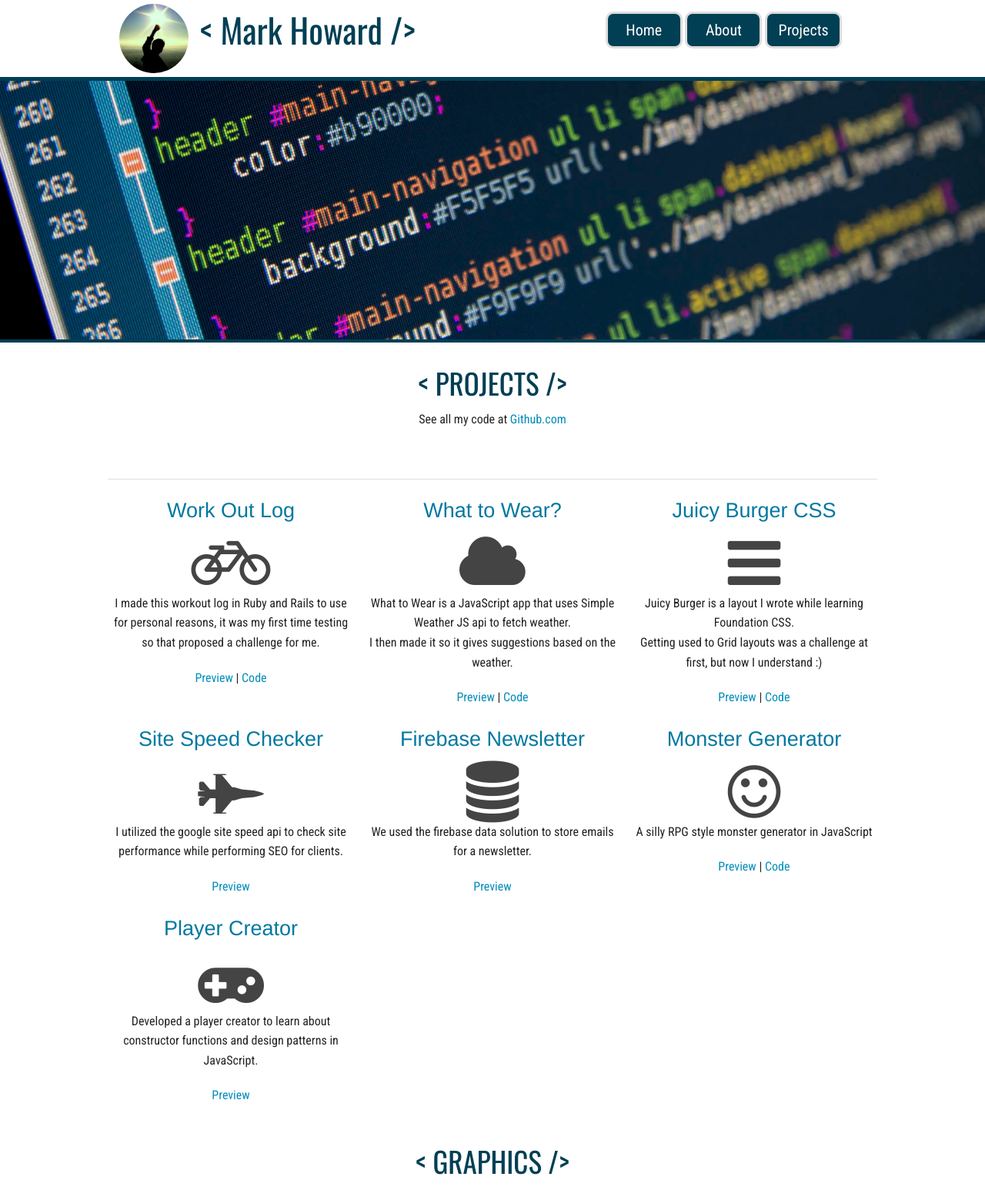
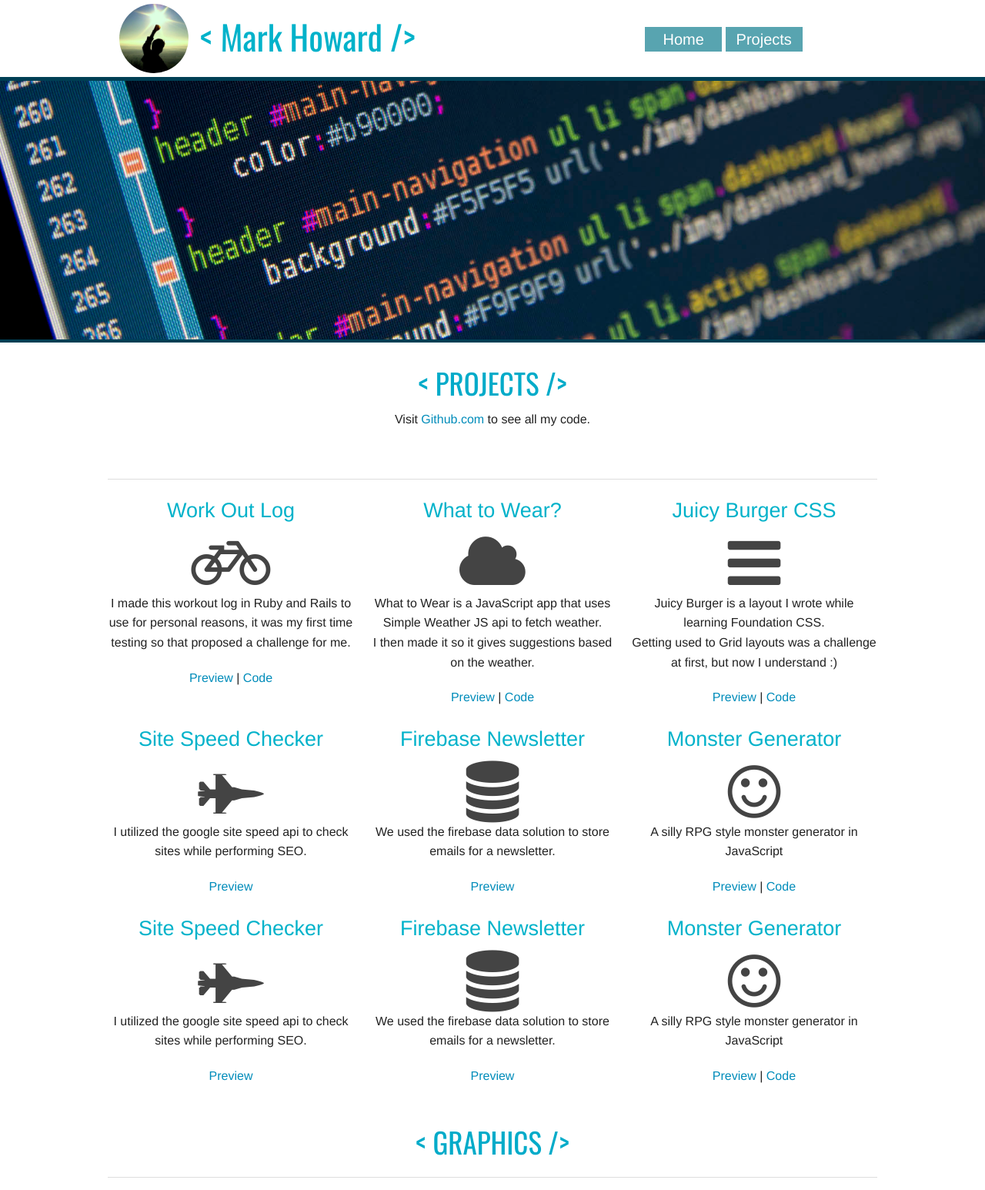
Before and after one commit to iheartkode/iheartkode.github.io, a plain HTML site: page projects.html in a window 1280 px wide. Shown: the top 1546 px of the page at 77% size. Drawn offline with nearby package versions, Linux system fonts and the light colour scheme.

Commit message:
Added new styles and removed the about page and put it on the homepage

```diff
--- a/css/main.css
+++ b/css/main.css
@@ -1,4 +1,24 @@
 @import url(https://fonts.googleapis.com/css?family=Roboto+Condensed|Oswald);
+
+
+@media screen and (max-width: 400px) {
+    .skills-img {
+        display: none;
+    }
+
+    .logo h1 {
+        margin-top: 5px;
+        margin-bottom: 5px;
+    }
+
+}
+
+
+}
+
+
+
+
 
 body {
     font-family: 'Roboto Condensed', sans-serif;
@@ -8,14 +28,15 @@ body {
 header {
     position: relative;
     top: 0;
-    background: #fff;
     width: 100%;
     color: #003f54;
     border-bottom: 5px solid #003f54;
 }
 header h1 {
-    color: #003f54;
+    color: #00B2CA;
     font-family: 'Oswald', sans-serif;
+    margin-top: 12px;
+
 }
 
 .logo {
@@ -35,22 +56,25 @@ header h1 {
 nav {
     color: #fff;
     text-align: center;
-    margin-top: 10px;
+    margin-top: 30px;
 }
 
 nav li {
     margin-top: 5px;
     display: inline-block;
     list-style: none;
-    background: #003f54;
-    padding: 5px;
-    border-radius: 10px;
+    background: #58A4B0;
     font-size: 20px;
-    border: 3px solid #DDDDDD;
     width: 100px;
     max-width: 100px;
     color: white;
+    transition: all 0.3s ease 0s;
 }
+
+nav li:hover {
+    background: #00B2CA;
+}
+
 
 nav a {
     color: white;
@@ -82,11 +106,11 @@ nav a:hover {
 }
 
 .blue {
-    color:#0078a0;
+    color:#00B2CA;
 }
 
 h1,h2 {
-    color: #003f54;
+    color: #00ABC9;
     font-family: 'Oswald', sans-serif;
 }
 
--- a/js/index.js
+++ b/js/index.js
@@ -1,27 +1,27 @@
 /**
  * Created by mark on 10/30/2015.
  */
-$(document).ready(function () {
-    // navigation effects
-    $("#home").on("mouseover",function() {
-        $("#home").addClass("hover-nav");
-    });
-    $("#home").on("mouseout",function() {
-        $("#home").removeClass("hover-nav");
-    });
-    $("#about").on("mouseover",function() {
-        $("#about").addClass("hover-nav");
-    });
-    $("#about").on("mouseout",function() {
-        $("#about").removeClass("hover-nav");
-    });
-    $("#projects").on("mouseover",function() {
-        $("#projects").addClass("hover-nav");
-    });
-    $("#projects").on("mouseout",function() {
-        $("#projects").removeClass("hover-nav");
-    });
-
-
-
-});
+//$(document).ready(function () {
+//    // navigation effects
+//    $("#home").on("mouseover",function() {
+//        $("#home").addClass("hover-nav");
+//    });
+//    $("#home").on("mouseout",function() {
+//        $("#home").removeClass("hover-nav");
+//    });
+//    $("#about").on("mouseover",function() {
+//        $("#about").addClass("hover-nav");
+//    });
+//    $("#about").on("mouseout",function() {
+//        $("#about").removeClass("hover-nav");
+//    });
+//    $("#projects").on("mouseover",function() {
+//        $("#projects").addClass("hover-nav");
+//    });
+//    $("#projects").on("mouseout",function() {
+//        $("#projects").removeClass("hover-nav");
+//    });
+//
+//
+//
+//});
--- a/projects.html
+++ b/projects.html
@@ -2,6 +2,7 @@
 <html>
 <head lang="en">
     <meta charset="UTF-8">
+    <meta name="viewport" content="width=device-width, initial-scale=1.0" />
     <title>iHeartKode | Projects</title>
     <link rel="stylesheet" href="css/foundation.css" />
     <link rel="stylesheet" href="css/main.css"/>
@@ -27,9 +28,6 @@
                         <li id="home">
                             <a href="index.html">Home</a>
                         </li>
-                    <li id="about">
-                        <a href="about.html">About</a>
-                    </li>
                         <li id="projects">
                             <a href="projects.html">Projects</a>
                         </li>
@@ -43,7 +41,7 @@
     <div class="medium-12 colum text-center">
         <br/>
         <h2>< PROJECTS /></h2>
-        <p>See all my code at <a href="http://www.github.com/iheartkode">Github.com</a></p>
+        <p>Visit <a href="http://www.github.com/iheartkode">Github.com</a> to see all my code.</p>
         <br/>
 
         <hr/>
@@ -78,7 +76,7 @@
                 Site Speed Checker
             </h3>
                 <i class="fa fa-fighter-jet  fa-5x"></i>
-                <p>I utilized the google site speed api to check site performance while performing SEO for clients.</p>
+                <p>I utilized the google site speed api to check sites while performing SEO.</p>
                 <a href="http://iheartkode.github.io/projects/speedtest/" target="_blank">Preview</a>
 
             </li>
@@ -99,11 +97,26 @@
         </ul>
          <ul class="small-block-grid-3">
             <li><h3 class="blue">
-                Player Creator
+                Site Speed Checker
             </h3>
-                <i class="fa fa-gamepad  fa-5x"></i>
-                <p>Developed a player creator to learn about constructor functions and design patterns in JavaScript.</p>
-                <a href="http://iheartkode.github.io/projects/playercreator1/" target="_blank">Preview</a>
+                <i class="fa fa-fighter-jet  fa-5x"></i>
+                <p>I utilized the google site speed api to check sites while performing SEO.</p>
+                <a href="http://iheartkode.github.io/projects/speedtest/" target="_blank">Preview</a>
+
+            </li>
+            <li><h3 class="blue">Firebase Newsletter</h3>
+                <i class="fa fa-database  fa-5x"></i>
+                <p>We used the firebase data solution to store emails for a newsletter.</p>
+                <a href="http://iheartkode.com/projects/firebaselogin/index.html" target="_blank">Preview</a>
+
+            </li>
+            <li>
+                <h3 class="blue">Monster Generator</h3>
+                <i class="fa fa-smile-o fa-5x"></i>
+                <p>A silly RPG style monster generator in JavaScript
+                </p>
+                <a href="http://htmlpreview.github.io/?https://github.com/iheartkode/Monster-Generator/blob/master/index.html" target="_blank">Preview</a> |
+                <a href="https://github.com/iheartkode/Monster-Generator" target="_blank">Code</a>
             </li>
         </ul>
         <br/>
```
Also changed, not shown: index.html (+12 -3 lines), img/code.png (added). Lines whose indentation alone changed are shown as unchanged.
